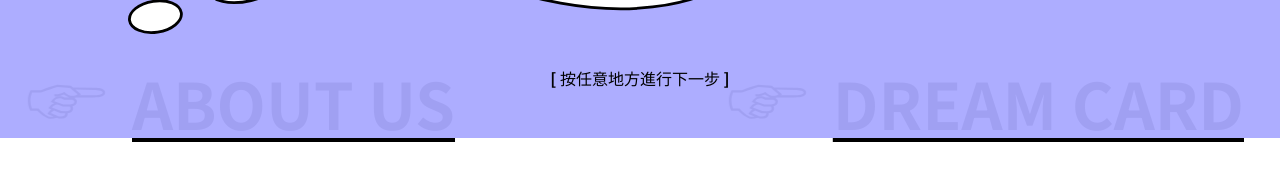
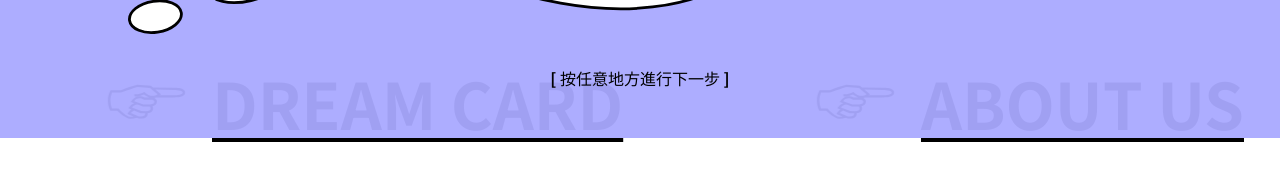
Before and after one commit to chingyeeee/onesheeptwosheeps, a React (Vite) app: page / in a window 1280 px wide. Shown: the part 662-837 px from the top of the page. Built offline with nearby package versions, Linux system fonts and the light colour scheme; a web font is replaced by a local one.

Commit message:
還原shortcut定位

```diff
--- a/src/components/Background.jsx
+++ b/src/components/Background.jsx
@@ -67,19 +67,20 @@ const Background = ({ cardItems, setCardItems, stageRef }) => {
         </div>
       )}
       {emotionEnabled && <Emotion />}
-      <div className='absolute w-full bottom-[58%] md:bottom-2 flex flex-col gap-5 md:gap-0 md:flex-row justify-between p-4 z-10'>
+      <div className='absolute w-full bottom-[72%] md:bottom-2 flex flex-col gap-5 md:gap-0 md:flex-row justify-between p-4 z-10'>
+        <ShortCut
+          key='dreamcard'
+          className='pl-20'
+          toggle={dreamCardEnabled}
+          path={"dreamcard"}
+          text='DREAM CARD'
+          colorObj={color}
+        />
         <ShortCut
           key='aboutus'
           toggle={aboutUsEnabled}
           path={"aboutus"}
           text='ABOUT US'
-          colorObj={color}
-        />
-        <ShortCut
-          key='dreamcard'
-          toggle={dreamCardEnabled}
-          path={"dreamcard"}
-          text='DREAM CARD'
           colorObj={color}
         />
       </div>
--- a/src/components/ShortCut.jsx
+++ b/src/components/ShortCut.jsx
@@ -2,11 +2,11 @@ import clsx from "clsx";
 import { Link } from "react-router-dom";
 import { ReactComponent as Finger } from "../assets/images/icons/icon-finger.svg";
 
-const ShortCut = ({ toggle, path, text, colorObj }) => {
+const ShortCut = ({ toggle, path, text, className, colorObj }) => {
   const { color } = colorObj;
   return (
     toggle && (
-      <div className='flex gap-4 items-center cursor-custom'>
+      <div className={clsx("flex gap-4 items-center cursor-custom", className)}>
         <Finger
           className={clsx(
             "w-[2.5rem] md:w-[5rem] h-auto animate-finger-shake",
```
